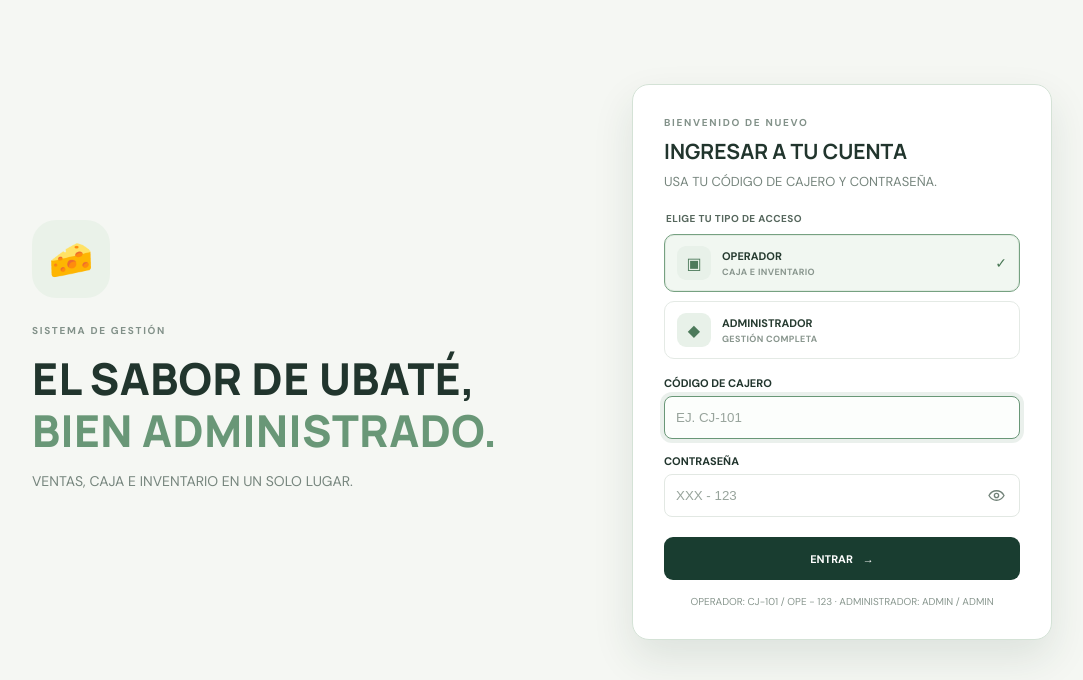
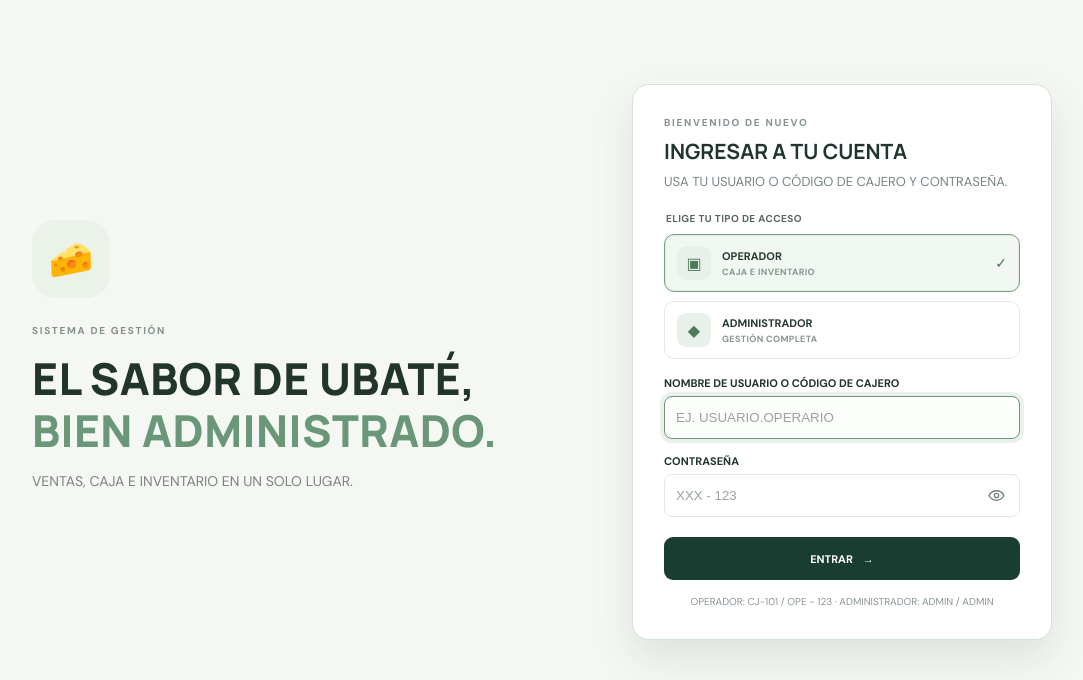
Before and after one commit to Jarodriguez83/QUESOS_UBATE_MANAGEMENT_SYSTEM, a FastAPI app: page /login in a window 1280 px wide. Shown: the top 680 px of the page, without its empty margins (98-1181 px from the left). Run offline with FastAPI, Linux system fonts and the light colour scheme.

Commit message:
LOGIN HTML

```diff
--- a/templates/login.html
+++ b/templates/login.html
@@ -5,7 +5,7 @@
 <section class="login-layout">
   <div class="login-brand"><div class="brand-emblem">🧀</div><p class="eyebrow">SISTEMA DE GESTIÓN</p><h1>El sabor de Ubaté,<br><span>bien administrado.</span></h1><p>Ventas, caja e inventario en un solo lugar.</p></div>
   <form class="login-card" action="/login" method="post">
-    <p class="eyebrow">BIENVENIDO DE NUEVO</p><h2>Ingresar a tu cuenta</h2><p class="muted">Usa tu código de cajero y contraseña.</p>
+    <p class="eyebrow">BIENVENIDO DE NUEVO</p><h2>Ingresar a tu cuenta</h2><p class="muted">Usa tu usuario o código de cajero y contraseña.</p>
     {% if error %}<div class="alert">{{ error }}</div>{% endif %}
     <fieldset class="role-picker">
       <legend>ELIGE TU TIPO DE ACCESO</legend>
@@ -22,7 +22,7 @@
         <span class="role-check" aria-hidden="true">✓</span>
       </label>
     </fieldset>
-    <label for="cashier_code">Código de cajero</label><input id="cashier_code" name="cashier_code" placeholder="Ej. CJ-101" autocomplete="username" required autofocus>
+    <label for="cashier_code">Nombre de usuario o código de cajero</label><input id="cashier_code" name="cashier_code" placeholder="Ej. usuario.operario" autocomplete="username" required autofocus>
     <label for="password">Contraseña</label>
     <div class="password-field">
       <input id="password" name="password" type="password" placeholder="XXX - 123" autocomplete="current-password" required>
```
